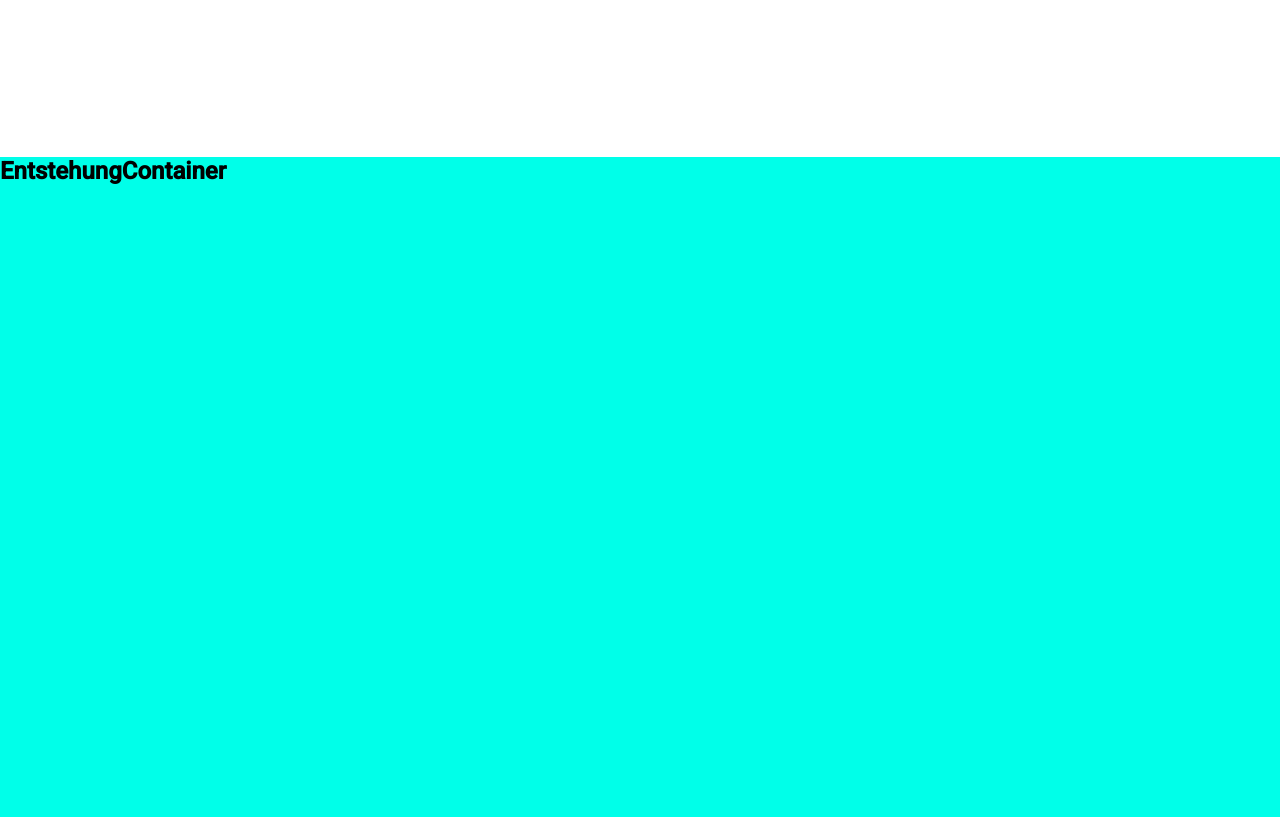
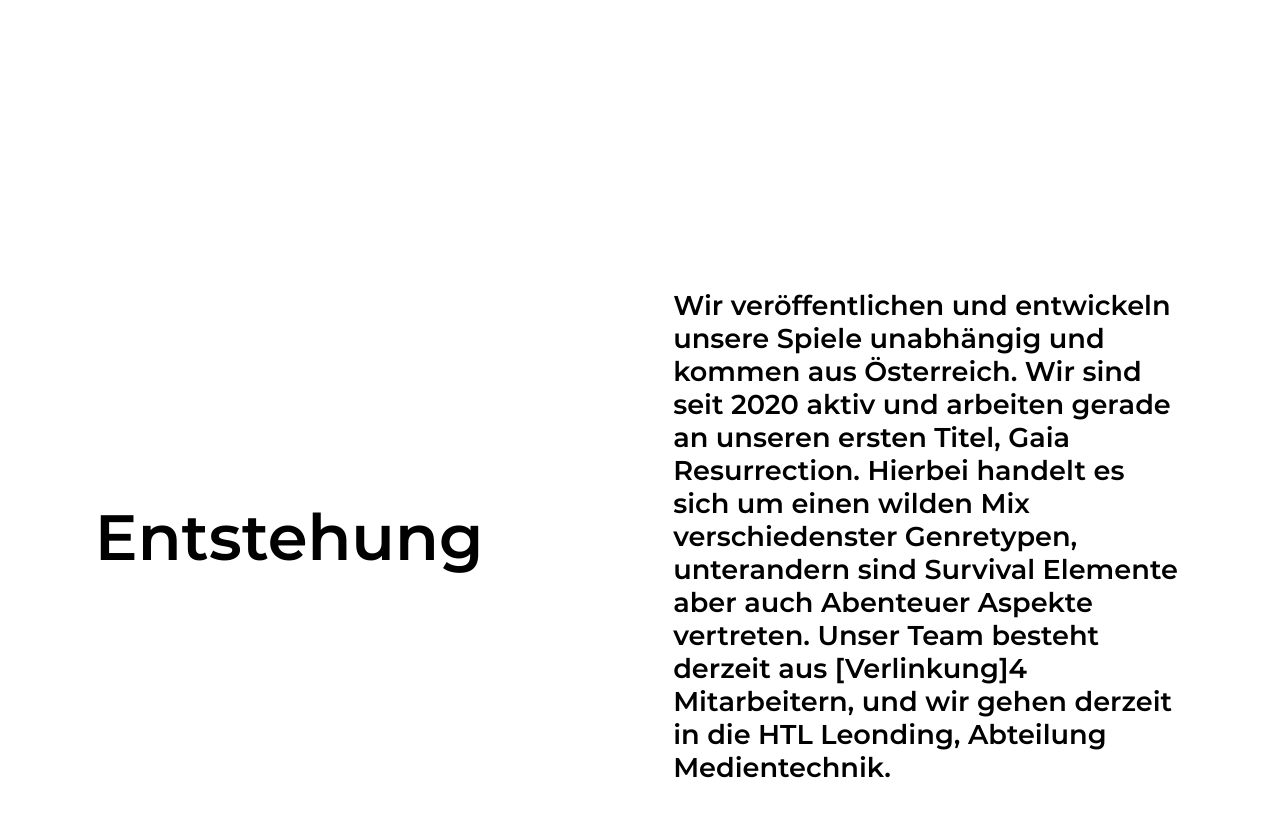
Before and after one commit to DavidHieselmayr/gaia_onepager, an Angular app: page / in a window 1280 px wide. Shown: the part 4660-5477 px from the top of the page. Built offline with nearby package versions, Linux system fonts and the light colour scheme; a web font is replaced by a local one.

Commit message:
add Entstehung
added text

```diff
--- a/src/app/entstehung/entstehung.component.css
+++ b/src/app/entstehung/entstehung.component.css
@@ -1,5 +1,28 @@
 #entstehungContainer {
-  background-color: #00ffe9;
-  height: 100%;
-  width: 100%;
+    height: 100%;
+    width: 100%;
+    display: flex;
+    align-items: center;
+    justify-content: space-around;
 }
+
+#entstehungContainerContentLeft {
+    min-width: 30%;
+    max-width: 40%;
+}
+
+#entstehungContainerContentLeft {
+    font-size: 2em;
+    font-family: standardfontBold;
+}
+
+#entstehungContainerContentRight {
+    max-width: 40%;
+    min-width: 30%;
+}
+
+#entstehungContainerContentRightText {
+    font-size: 1.7em;
+    font-family: standardfontBold;
+
+}
--- a/src/app/entstehung/entstehung.component.html
+++ b/src/app/entstehung/entstehung.component.html
@@ -1,3 +1,14 @@
 <div id="entstehungContainer">
-  <h2>EntstehungContainer</h2>
+        <div id="entstehungContainerContentLeft">
+            <h1>Entstehung</h1>
+        </div>
+        <div id="entstehungContainerContentRight">
+            <h2 id="entstehungContainerContentRightText"> Wir veröffentlichen und entwickeln unsere Spiele unabhängig
+                und kommen aus Österreich. Wir sind seit 2020 aktiv und arbeiten gerade an unseren ersten Titel,
+                Gaia Resurrection. Hierbei handelt es sich um einen wilden Mix verschiedenster Genretypen, unterandern
+                sind Survival Elemente aber auch Abenteuer Aspekte vertreten.
+                Unser Team besteht derzeit aus [Verlinkung]4 Mitarbeitern, und wir gehen derzeit in die HTL Leonding,
+                Abteilung Medientechnik.
+            </h2>
+        </div>
 </div>
--- a/src/app/team/team.component.css
+++ b/src/app/team/team.component.css
@@ -10,7 +10,6 @@
 .teammember {
   height: 50%;
   width: 20%;
-  background-color: #2a2b2f;
 }
 
 .teammemberprofil {
```
